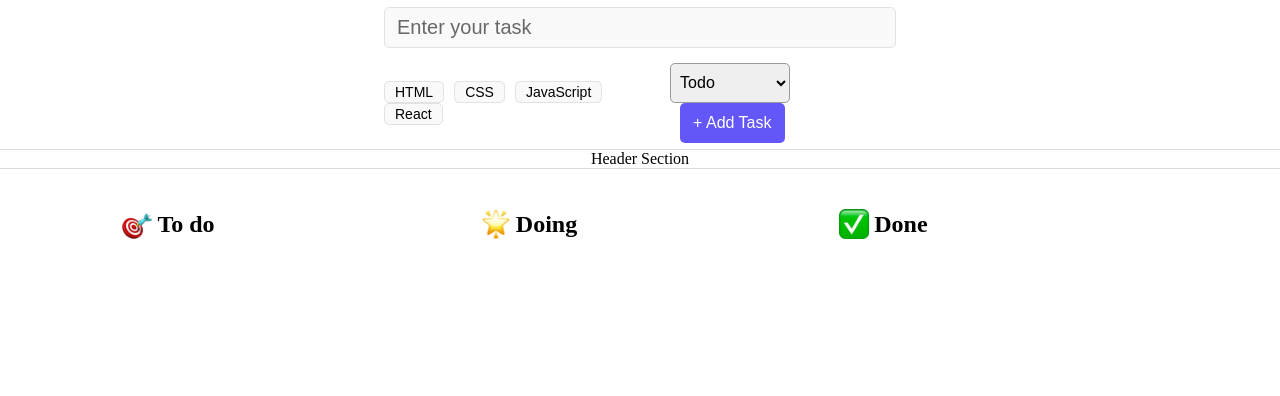
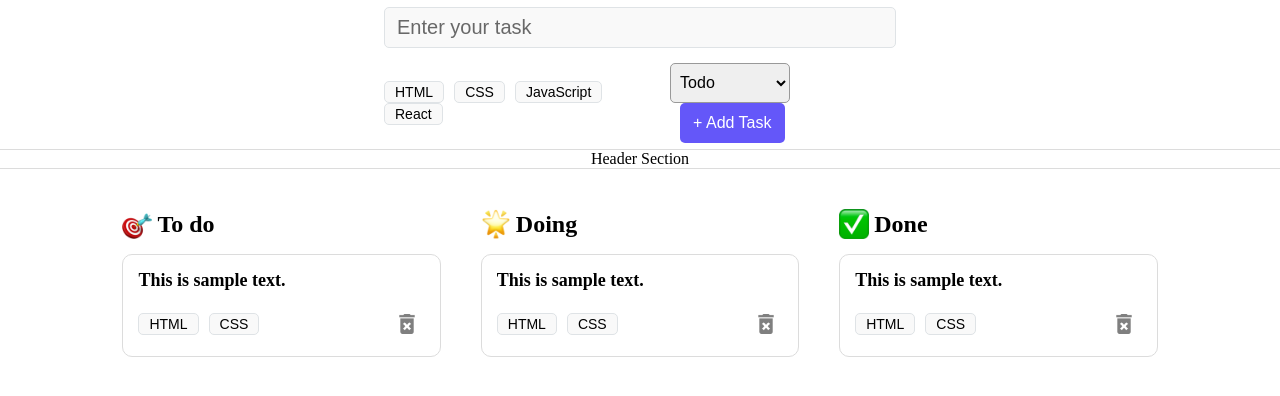
Before and after one commit to akapeepa/tasktrek, a React (Vite) app: page / in a window 1280 px wide. Shown: the top 396 px of the page. Built offline with nearby package versions, Linux system fonts and the light colour scheme.

Commit message:
Added Task Card Component

```diff
--- /dev/null
+++ b/src/components/TaskCard.css
@@ -0,0 +1,45 @@
+.task_card{
+    width: 100%;
+    min-width: 100px;
+    border: 1px solid #dcdcdc;
+    border-radius: 10px;
+    padding: 15px;
+    margin: 15px 0;
+}
+
+.task_text{
+    font-size: 18px;
+    font-weight: 600;
+    margin-bottom: 15px;
+}
+
+.task_card_botton_line{
+    display: flex;
+    align-items: center;
+    justify-content: space-between;
+}
+
+.task_delete{
+    width: 35px;
+    height: 35px;
+    border-radius: 100%;
+    display: flex;
+    align-items: center;
+    justify-content: center;
+    cursor: pointer;
+    transition: all 0.3s ease-in-out;
+}
+
+.task_delete:hover{
+    background-color: #ebebeb;
+}
+
+.delete_icon{
+    width: 20px;
+    opacity: 50%;
+    transition: all 0.3s ease-in-out;
+}
+
+.task_delete:hover .delete_icon{
+    opacity: 80%;
+}
--- /dev/null
+++ b/src/components/TaskCard.jsx
@@ -0,0 +1,27 @@
+import React from 'react'
+
+import "./TaskCard.css"
+import Tag from './Tag'
+import deleteIcon from '../assets/delete.png'
+
+
+const TaskCard = () => {
+  return (
+    <article className='task_card'>
+        <p className='task_text'>This is sample text.</p>
+
+        <div className="task_card_botton_line">
+            <div className="task_card_tags">
+            <Tag tagName="HTML" />
+            <Tag tagName="CSS" />
+            </div>
+
+              <div className="task_delete">
+                <img src={deleteIcon} className='delete_icon' alt="" />
+              </div>
+        </div>
+    </article>
+  )
+}
+
+export default TaskCard
--- a/src/components/TaskColumn.jsx
+++ b/src/components/TaskColumn.jsx
@@ -1,6 +1,6 @@
 import React from 'react'
 
-import Todo from "../assets/direct-hit.png"
+import TaskCard from './TaskCard'
 
 import "./TaskColumn.css"
 
@@ -10,6 +10,7 @@ const TaskColumn = ({title, icon}) => {
         <h2 className='task_colum_heading'>
             <img className='task_column_icon' src={icon} alt="" /> {" "}{title}
         </h2>
+        <TaskCard />
     </section>
   )
 }
```
